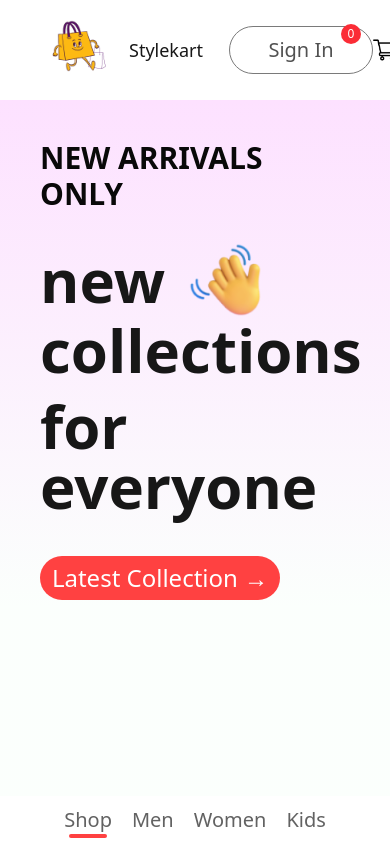
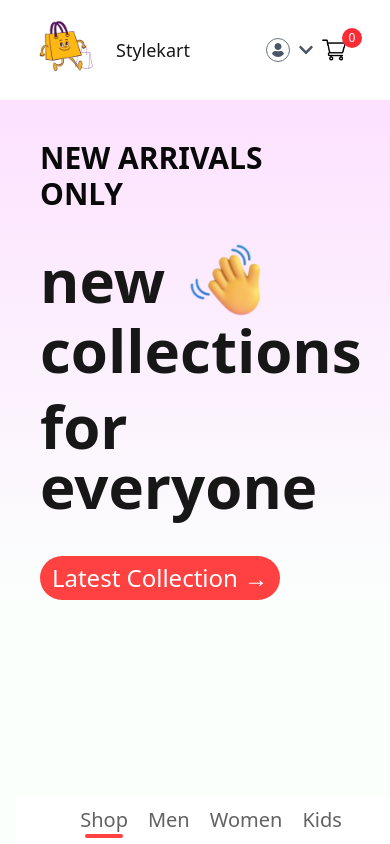
Before and after one commit to rdxnandi/ecommerce-website, a React (Vite) app: page / in a window 390 px wide. Shown: the top 844 px of the page. Built offline with nearby package versions, Linux system fonts and the light colour scheme; no server answers.

Commit message:
minor changes

```diff
--- a/src/components/CartItems.jsx
+++ b/src/components/CartItems.jsx
@@ -32,11 +32,14 @@ function CartItems() {
               <div className="flex flex-col lg:grid lg:grid-cols-custom-layout items-center lg:gap-[75px] px-0 py-5 text-[#454545] font-semibold text-[17px]">
                 <img className="w-16 h-16 lg:w-[62px]" src={e.image} alt="" />
                 <p className="text-center">{e.name}</p>
+                <div className="flex items-center">
+                  <div className="flex gap-2 items-center">
                     <p>${e.new_price.toFixed(2)}</p>
                     <button className="w-12 h-10 lg:w-[64px] lg:h-[40px] border-2 border-[#ebebeb]">
                       {cartItem[e.id]}
                     </button>
                     <p>${(e.new_price * cartItem[e.id]).toFixed(2)}</p>
+                  </div>
                   <FaTrash
                     onClick={() => {
                       removeFromCart(e.id);
@@ -45,12 +48,14 @@ function CartItems() {
                   />
                 </div>
               </div>
+            </div>
           );
         }
         return null;
       })}
-      <div className="flex mx-0 my-24">
-        <div className="flex-1 flex flex-col mt-48 gap-10">
+
+      <div className="flex mx-0 my-24 flex-col lg:flex-row">
+        <div className="lg:flex-1 flex flex-col lg:mt-48 gap-10">
           <h1>Cart Totals</h1>
           <div>
             <div className="flex justify-between px-0 py-4">
@@ -78,9 +83,10 @@ function CartItems() {
             PROCEED TO CHECKOUT
           </button>
         </div>
-        <div className="flex-1 text-xm">
+
+        <div className="lg:flex-1 text-xm mt-16 lg:mt-0">
           <p className="text-[#555]">If you have a promo code, Enter it here</p>
-          <div className="flex flex-col lg:flex-row w-[504px] mt-4 pl-5 lg:bg-[#eaeaea]">
+          <div className="flex flex-col gap-4 lg:gap-0 lg:flex-row lg:w-[504px] mt-4 lg:pl-5 lg:bg-[#eaeaea]">
             <input
               type="text"
               value={promoCode}
@@ -88,7 +94,7 @@ function CartItems() {
               placeholder="promo code"
               className="outline-hidden text-xm w-full lg:w-[330px] h-[50px] bg-transparent text-gray-500 border"
             />
-            <button className="w-40 h-14 text-xm bg-black text-white">
+            <button className="lg:w-40 lg:h-14 w-20 h-10 text-xm bg-black text-white m-auto cursor-pointer hover:bg-gray-900 active:bg-gray-800">
               Submit
             </button>
           </div>
--- a/src/components/Header/Header.jsx
+++ b/src/components/Header/Header.jsx
@@ -6,11 +6,14 @@ import { ShopContext } from "../../context/ShopContext";
 import Container from "../Container/Container";
 import Logout from "../Header/Logout";
 import { useSelector } from "react-redux";
+import { FaChevronDown, FaUser } from "react-icons/fa";
 
 function Header() {
   const { getTotalCartItems } = useContext(ShopContext);
   const navigate = useNavigate();
   const authStatus = useSelector((state) => state.auth.status);
+  const [isDropdownOpen, setIsDropdownOpen] = useState(false);
+  const [showSignIn, setShowSignIn] = useState(false);
 
   const navItems = [
     {
@@ -38,7 +41,7 @@ function Header() {
   return (
     <header className="shadow-md">
       <Container>
-        <nav className="flex justify-around">
+        <nav className="flex lg:justify-around gap-17">
           <div>
             <Link to="/" className="flex items-center">
               <img className="h-[100px]" src={Logo} alt={Logo} />
@@ -67,10 +70,21 @@ function Header() {
             )}
           </ul>
           <div className="flex items-center lg:gap-11 relative">
+            <div className="relative">
+              <button
+                className="p-2 text-gray-600 flex items-center gap-2 cursor-pointer"
+                onClick={() => setIsDropdownOpen(!isDropdownOpen)}
+              >
+                <FaUser className="border border-gray-500 rounded-full w-6 h-6 p-1" />
+                <FaChevronDown />
+              </button>
+
+              {isDropdownOpen && (
+                <div className="absolute right-0 mt-2 w-52 bg-white border border-gray-200 shadow-lg py-3 flex justify-center">
                   {!authStatus && (
                     <button
                       onClick={() => navigate("/signin")}
-                className="w-36 h-12 border border-[#7a7a7a] rounded-[75px] text-[#515151] text-xl active:bg-[#f3f3f3] cursor-pointer"
+                      className="w-20 h-10 rounded-md text-xl bg-red-500 text-white active:bg-[#f3f3f3] cursor-pointer"
                     >
                       Sign In
                     </button>
@@ -80,11 +94,14 @@ function Header() {
                       <Logout />
                     </div>
                   )}
+                </div>
+              )}
+            </div>
 
             <Link to="/cart">
               <img src={cart_icon} alt={cart_icon} className="w-6" />
             </Link>
-            <div className="w-5 h-5 flex justify-center items-center -mt-8 -ml-14 rounded-xl text-xs bg-red-500 text-white">
+            <div className="w-5 h-5 flex justify-center items-center lg:-mt-8 lg:-ml-14 -mt-6 -ml-1 rounded-xl lg:text-xs text-[12px] bg-red-500 text-white">
               {getTotalCartItems()}
             </div>
           </div>
--- a/src/components/assets/all_product.js
+++ b/src/components/assets/all_product.js
@@ -38,7 +38,7 @@ import p36_img from "./product_36.png";
 let all_product = [
   {
     id: 1,
-    name: "Striped Flutter Sleeve Overlap Collar Peplum Hem Blouse",
+    name: "Black Plush Faux Fur Coat, Giving a luxurious and cozy look",
     category: "women",
     image: p1_img,
     new_price: 50.0,
@@ -46,7 +46,7 @@ let all_product = [
   },
   {
     id: 2,
-    name: "Striped Flutter Sleeve Overlap Collar Peplum Hem Blouse",
+    name: "Soft Pink, Fitted, Square-neck Crop Top",
     category: "women",
     image: p2_img,
     new_price: 85.0,
@@ -54,7 +54,7 @@ let all_product = [
   },
   {
     id: 3,
-    name: "Striped Flutter Sleeve Overlap Collar Peplum Hem Blouse",
+    name: "Brown and White Athletic Sports Bra.",
     category: "women",
     image: p3_img,
     new_price: 60.0,
@@ -62,7 +62,7 @@ let all_product = [
   },
   {
     id: 4,
-    name: "Striped Flutter Sleeve Overlap Collar Peplum Hem Blouse",
+    name: "Red and Black Patterned wrap-style Top or Dress, Giving a Bohemian Vibe",
     category: "women",
     image: p4_img,
     new_price: 100.0,
@@ -70,7 +70,7 @@ let all_product = [
   },
   {
     id: 5,
-    name: "Striped Flutter Sleeve Overlap Collar Peplum Hem Blouse",
+    name: "Mauve or dusty Pink, V-neck, with ruffled sleeves and a textured fabric Ruffled Sleeve Crop Top",
     category: "women",
     image: p5_img,
     new_price: 90.0,
@@ -78,7 +78,7 @@ let all_product = [
   },
   {
     id: 6,
-    name: "Striped Flutter Sleeve Overlap Collar Peplum Hem Blouse",
+    name: "Brown long-sleeve top, paired with a Hijab, Black Striped Skirt, and a stylish hat",
     category: "women",
     image: p6_img,
     new_price: 100.0,
@@ -86,7 +86,7 @@ let all_product = [
   },
   {
     id: 7,
-    name: "Striped Flutter Sleeve Overlap Collar Peplum Hem Blouse",
+    name: "Fitted white turtleneck, paired with a pleated skirt for a classy look",
     category: "women",
     image: p7_img,
     new_price: 95.0,
@@ -94,7 +94,7 @@ let all_product = [
   },
   {
     id: 8,
-    name: "Striped Flutter Sleeve Overlap Collar Peplum Hem Blouse",
+    name: "Black and white floral wrap-style top, with puffed sleeves for a casual yet elegant look",
     category: "women",
     image: p8_img,
     new_price: 75.0,
```
Lines whose indentation alone changed are shown as unchanged.
